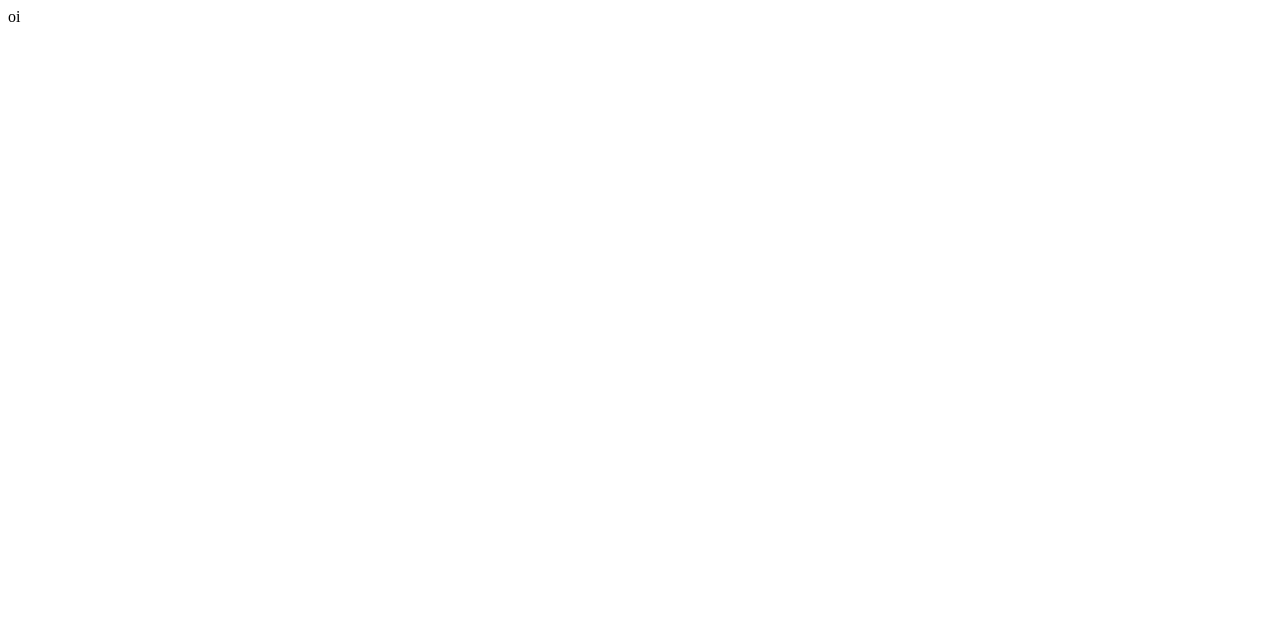
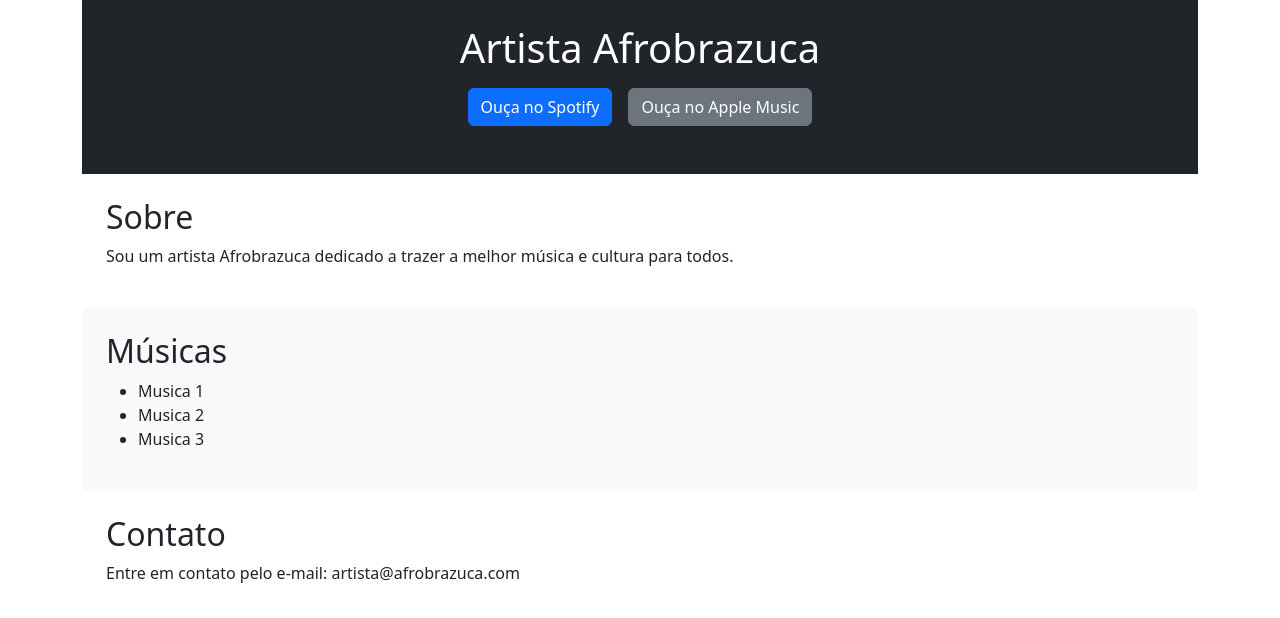
Before and after one commit to rodrigozan/afrobrazuca, a Next.js app: page / in a window 1280 px wide. Shown: the top 618 px of the page. Built offline with nearby package versions, Linux system fonts and the light colour scheme.

Commit message:
Import components in page.tsx

```diff
--- a/app/page.tsx
+++ b/app/page.tsx
@@ -1,9 +1,19 @@
+import React from 'react';
+import Header from '../components/Header';
+import About from '../components/About';
+import Musics from '../components/Musics';
+import Contact from '../components/Contact';
+
+import 'bootstrap/dist/css/bootstrap.min.css';
 import styles from "./page.module.css";
 
 export default function Home() {
   return (
-    <main>
-      oi
+    <main className="container">
+      <Header />
+      <About />
+      <Musics />
+      <Contact />
     </main>
   );
 }
```
